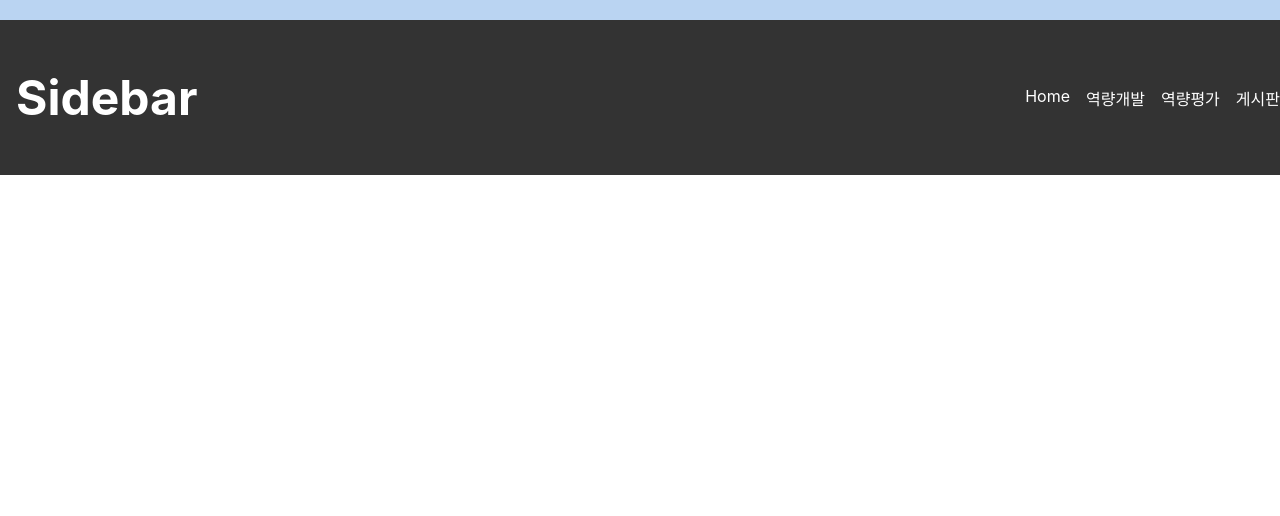
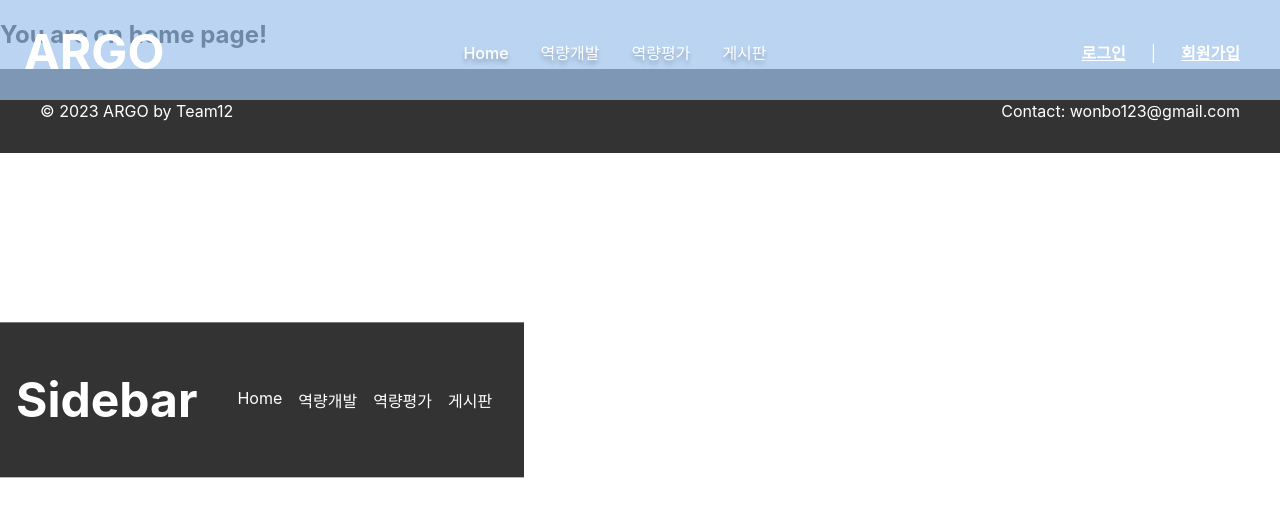
Before and after one commit to bonbi0604/argo, a React (Create React App) app in the folder frontend/: page / in a window 1280 px wide. Shown: the top 516 px of the page. Built offline with nearby package versions, Linux system fonts and the light colour scheme.

Commit message:
사이드바 로그인 관계 없이 표시 되도록 수정

```diff
--- a/frontend/src/components/Navbar.css
+++ b/frontend/src/components/Navbar.css
@@ -1,8 +1,11 @@
 .navbar {
+  top: 50%;
+  position: fixed;
+  left: 0;
+  transform: translateY(-50%);
   background-color: #333;
+  color: white;
   padding: 1rem;
-    position: fixed;
-    width: 100%;
   z-index: 1000;
 }
 
@@ -52,7 +55,6 @@
   .menu-icon {
     display: block;
   }
-
   .nav-menu {
     flex-direction: column;
     width: 100%;
@@ -63,11 +65,9 @@
     display: none;
     padding: 1rem;
   }
-
   .nav-menu.active {
     display: flex;
   }
-
   .nav-item {
     margin-right: 0;
     margin-bottom: 0.5rem;
--- a/frontend/src/components/Navbar.js
+++ b/frontend/src/components/Navbar.js
@@ -1,6 +1,6 @@
-import { useContext, useState } from "react";
+import { useState } from "react";
 import { Link } from "react-router-dom";
-import AuthContext from "../context/AuthContext";
+// import AuthContext from "../context/AuthContext";
 import './Navbar.css'
 
 // sanity check - 추후 완성되면 지우기
@@ -9,7 +9,7 @@ console.log("navbar");
 // 좌측 중단 사이드 네비게이션 바
 const Navbar = () => {
   const [isOpen, setIsOpen] = useState(false);
-  const { user, logoutUser } = useContext(AuthContext);
+  // const { user, logoutUser } = useContext(AuthContext);
 
   const toggleNavbar = () => {
     setIsOpen(!isOpen);
@@ -30,7 +30,7 @@ const Navbar = () => {
             IMPORTANT: 임시로 로그인 안한 상태로 보이도록 작업해둠.
             추후 !user -> user 로 변경 하기
           */}
-          {!user ? (
+          {
             <>
               <ul className={`nav-menu ${isOpen ? 'active' : ''}`}>
                 {/** nav bar items */}
@@ -59,10 +59,7 @@ const Navbar = () => {
                 </li>
               </ul>
             </>
-          ) : (
-            <>
-            </>
-          )}
+          }
         </div>
       </div>
     </header>
```
Lines whose indentation alone changed are shown as unchanged.
